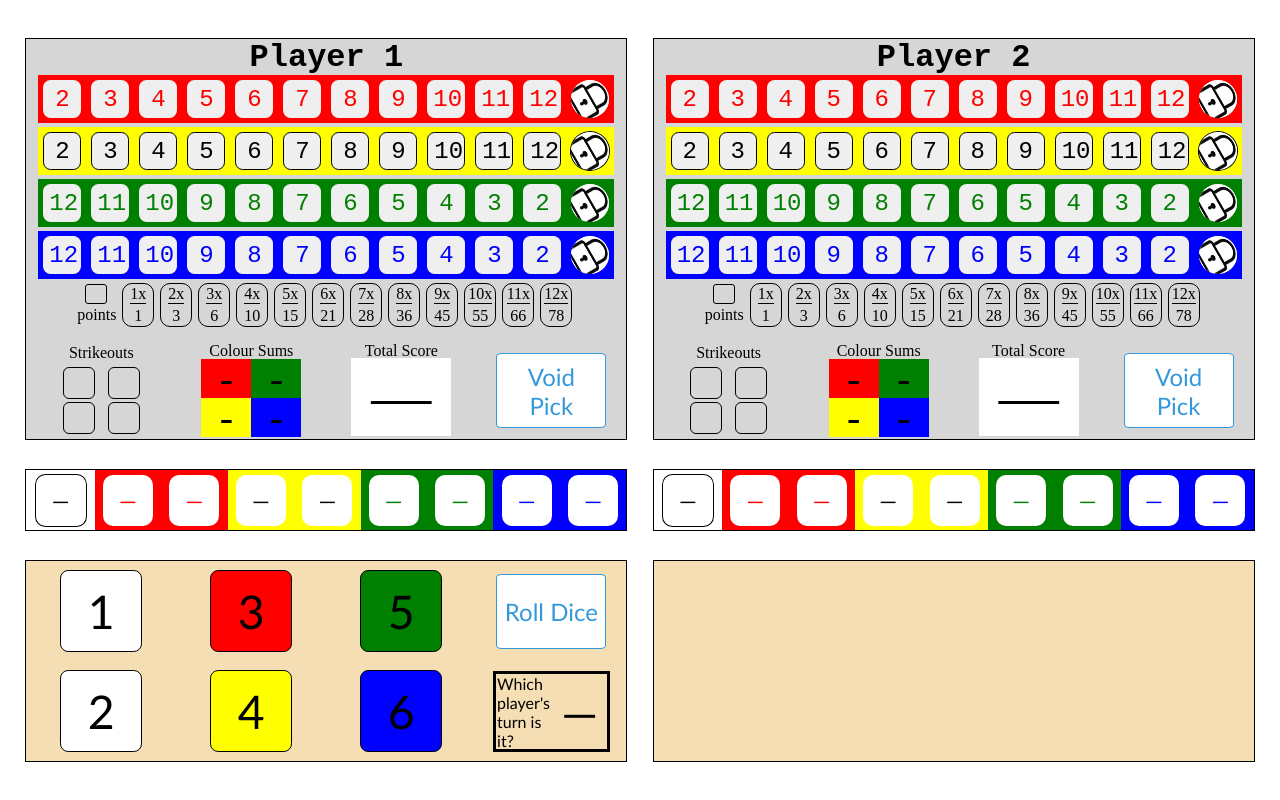
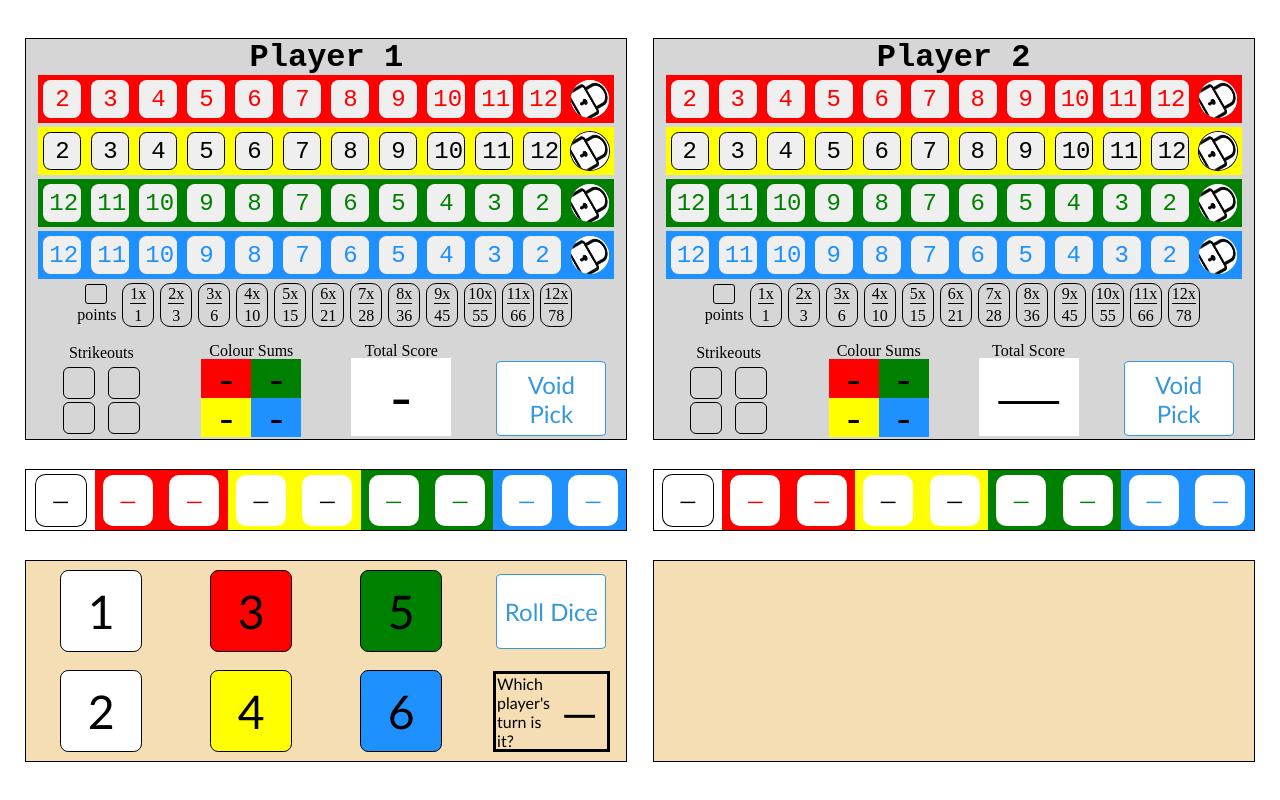
Before and after one commit to ianturner88/vanilla-js-qwixx, a plain HTML site: page index.html in a window 1280 px wide. Drawn offline with Linux system fonts and the light colour scheme.

Commit message:
void pick button moved down 18 px & blue changed to dodger blue

```diff
--- a/index.html
+++ b/index.html
@@ -302,7 +302,7 @@
           </div>
           <div class="player-total-sum-display">
             <div class="player-total-sum-title">Total Score</div>
-            <div class="player-total-sum">—</div>
+            <div class="player-total-sum">-</div>
           </div>
           <button class="void-pick-button" data-void-pick-player-1>
             Void Pick
--- a/styling/available-numbers.css
+++ b/styling/available-numbers.css
@@ -82,11 +82,11 @@
 }
 
 .blue-number-dice1 {
-  background: blue;
+  background: #1e90ff;
 }
 
 .blue-number-dice2 {
-  background: blue;
+  background: #1e90ff;
 }
 
 /* the inner dice area */
@@ -120,5 +120,5 @@
 }
 
 .blue-available-numbers {
-  color: blue;
+  color: #1e90ff;
 }
--- a/styling/dice.css
+++ b/styling/dice.css
@@ -59,7 +59,7 @@
 .blue-dice {
   grid-row-start: 2;
   grid-column-start: 3;
-  background-color: blue;
+  background-color: #1e90ff;
 }
 
 .reset-button {
--- a/styling/qwixx-board.css
+++ b/styling/qwixx-board.css
@@ -103,7 +103,7 @@
 
 .blue-row {
   grid-row-start: 4;
-  background: blue;
+  background: #1e90ff;
 }
 
 .buttons {
@@ -134,7 +134,7 @@
 }
 
 .blue-button {
-  color: blue;
+  color: #1e90ff;
   border: none;
 }
 
@@ -268,7 +268,7 @@ coloured sums, total sum, and the 'void pick' button */
 }
 
 .blue-sum {
-  background: blue;
+  background: #1e90ff;
   grid-row-start: 2;
   grid-column-start: 2;
 }
@@ -318,4 +318,5 @@ coloured sums, total sum, and the 'void pick' button */
   border: 1px solid #3498db;
   color: #3498db;
   margin: auto auto;
+  margin-top: 18px;
 }
```
Also changed, not shown: images/April 30.1.png (added), images/April 30.2.png (added), styling/scoring-system.css (deleted).
